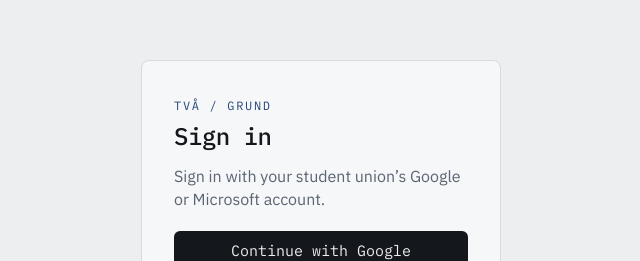
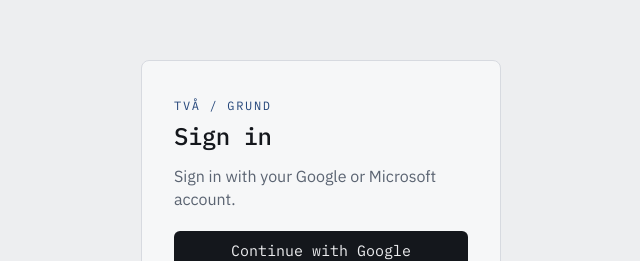
Before and after one commit to tva-development/GRUND, a React (Vite) app: page /login in a window 1280 px wide. Shown: the part 193-454 px from the top of the page, without its empty margins (319-959 px from the left). Built offline with nearby package versions, Linux system fonts and the light colour scheme; no server answers.

Commit message:
Editiorial changes

```diff
--- a/src/pages/Login.jsx
+++ b/src/pages/Login.jsx
@@ -23,7 +23,7 @@ function Login() {
   return (
     <AuthScreen heading="Sign in">
       <p style={{ marginBottom: 20 }}>
-        Sign in with your student union&rsquo;s Google or Microsoft account.
+        Sign in with your Google or Microsoft account.
       </p>
       {error && <p style={{ marginBottom: 16 }}>{error}</p>}
       <div style={{ display: 'flex', flexDirection: 'column', gap: 12 }}>
```
